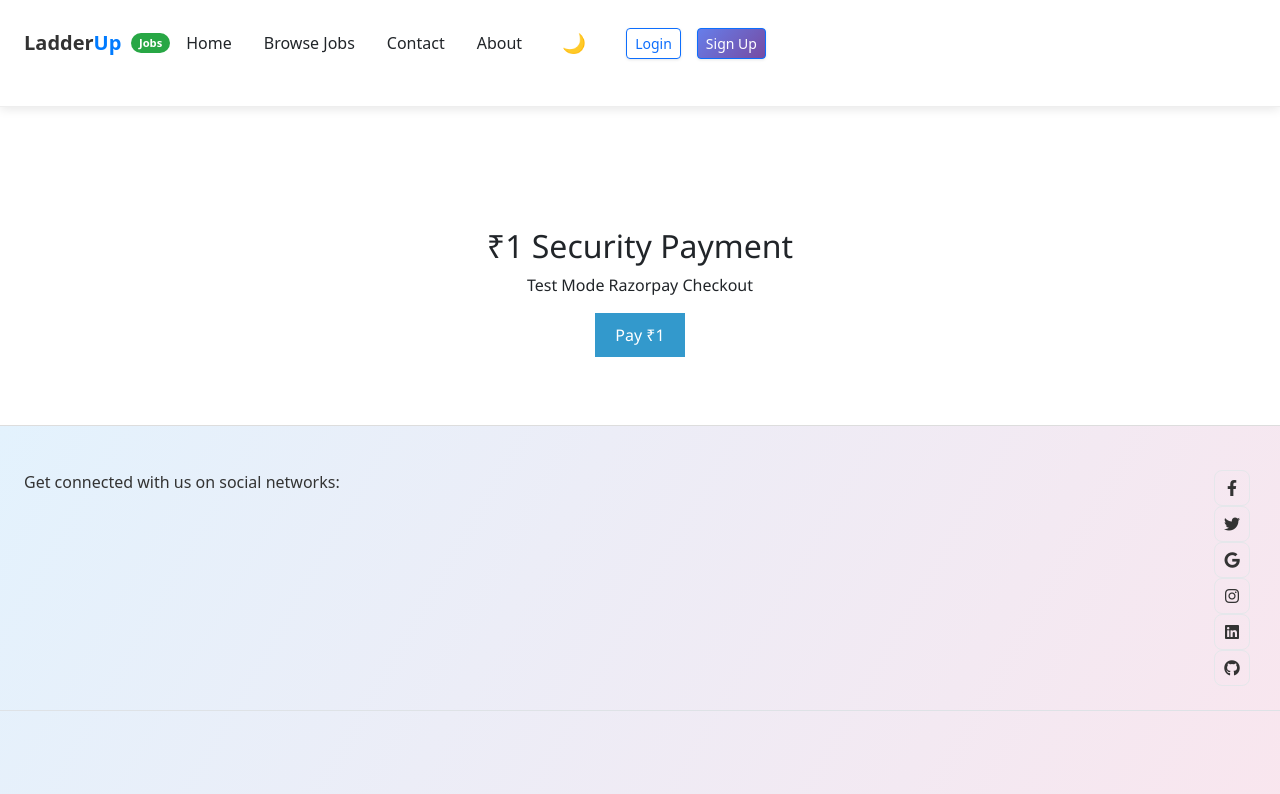
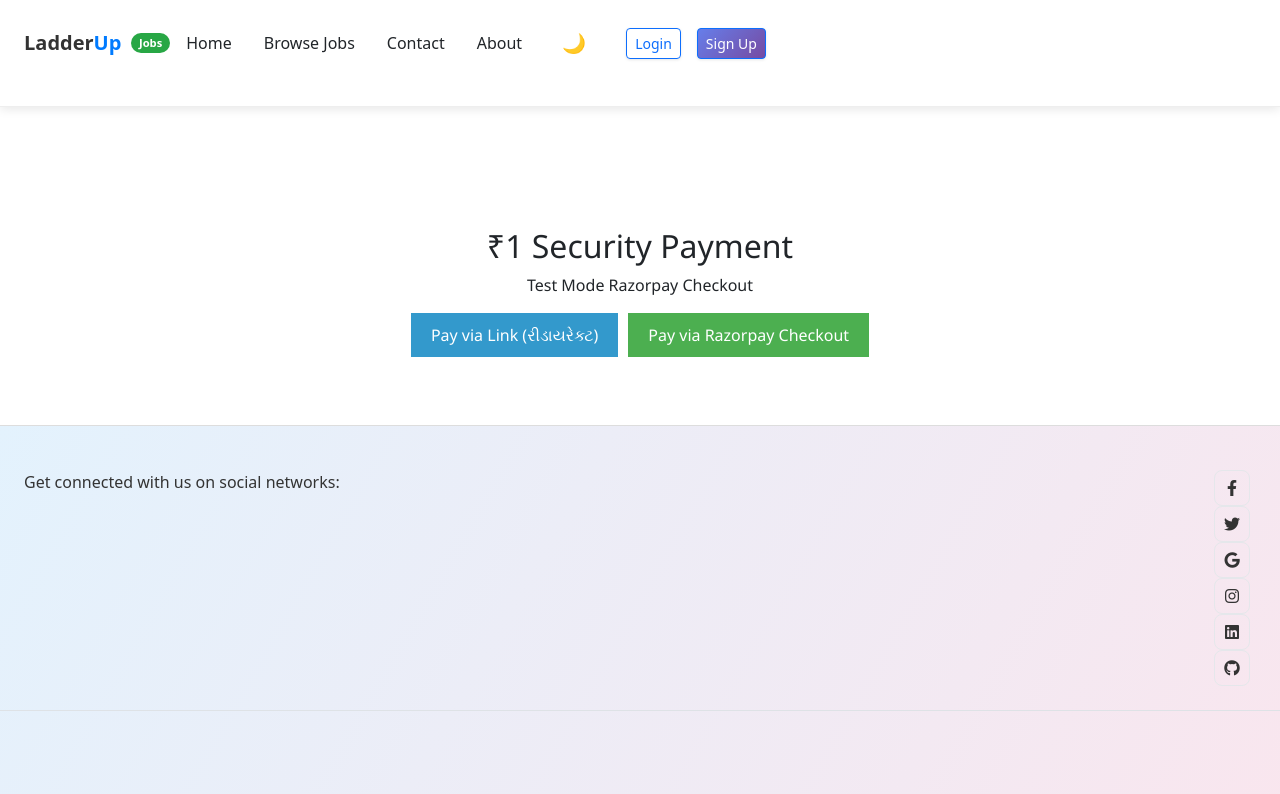
Before and after one commit to Dhruvranax/project_job, a React (Create React App) app in the folder frontend/: page /security-payment in a window 1280 px wide. Shown: the top 794 px of the page. Built offline with nearby package versions, Linux system fonts and the light colour scheme; a small style sheet from the web is missing.

Commit message:
update payment

```diff
--- a/frontend/src/User/pages/SecurityPayment.jsx
+++ b/frontend/src/User/pages/SecurityPayment.jsx
@@ -4,17 +4,23 @@ import { useNavigate } from "react-router-dom";
 const SecurityPayment = () => {
   const navigate = useNavigate();
 
+  // ઓપ્શન 1: જો તમે માત્ર રીડાયરેક્ટ કરવું હોય તો (Razorpay Checkout નહીં)
+  const handlePaymentRedirect = () => {
+    // Razorpay Checkout ને બદલે સીધું payment link પર રીડાયરેક્ટ
+    window.location.href = "https://rzp.io/rzp/OtfSyE9";
+  };
+
+  // ઓપ્શન 2: જો તમે Razorpay Checkout જ ખોલવું હોય (તમારા મૂળ કોડ પ્રમાણે)
   const openRazorpay = () => {
     const options = {
-      key: "rzp_test_Rw5hinDy03A1Eb", // ✅ ONLY API KEY (test mode)
-      amount: 100, // ₹1 = 100 paise
+      key: "rzp_test_Rw5hinDy03A1Eb",
+      amount: 100,
       currency: "INR",
       name: "Job Portal",
       description: "₹1 Security Payment (Test Mode)",
 
       handler: function (response) {
         console.log("Payment Success:", response);
-        // demo success handling
         navigate("/login");
       },
 
@@ -39,22 +45,39 @@ const SecurityPayment = () => {
     rzp.open();
   };
 
+  // તમારી જરૂરિયાત પ્રમાણે એક મેથડ પસંદ કરો
   return (
     <div style={{ textAlign: "center", marginTop: "70px" }}>
       <h2>₹1 Security Payment</h2>
       <p>Test Mode Razorpay Checkout</p>
 
+      {/* ઓપ્શન 1: સીધું રીડાયરેક્ટ માટે */}
       <button
-        onClick={openRazorpay}
+        onClick={handlePaymentRedirect}
         style={{
           padding: "10px 20px",
           backgroundColor: "#3399cc",
           color: "#fff",
           border: "none",
           cursor: "pointer",
+          marginRight: "10px",
         }}
       >
-        Pay ₹1
+        Pay via Link (રીડાયરેક્ટ)
+      </button>
+
+      {/* ઓપ્શન 2: Razorpay Checkout માટે */}
+      <button
+        onClick={openRazorpay}
+        style={{
+          padding: "10px 20px",
+          backgroundColor: "#4CAF50",
+          color: "#fff",
+          border: "none",
+          cursor: "pointer",
+        }}
+      >
+        Pay via Razorpay Checkout
       </button>
     </div>
   );
```
